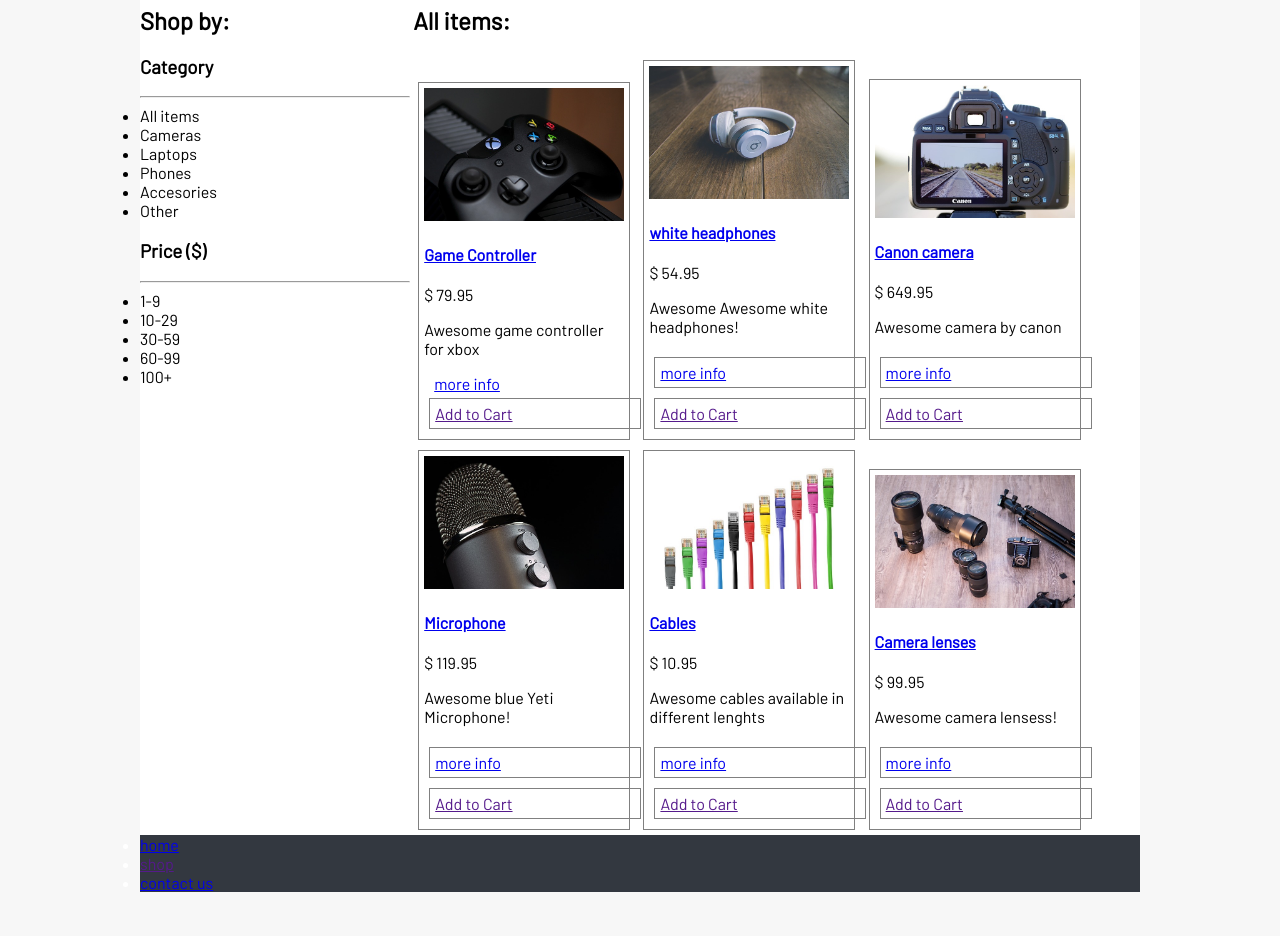
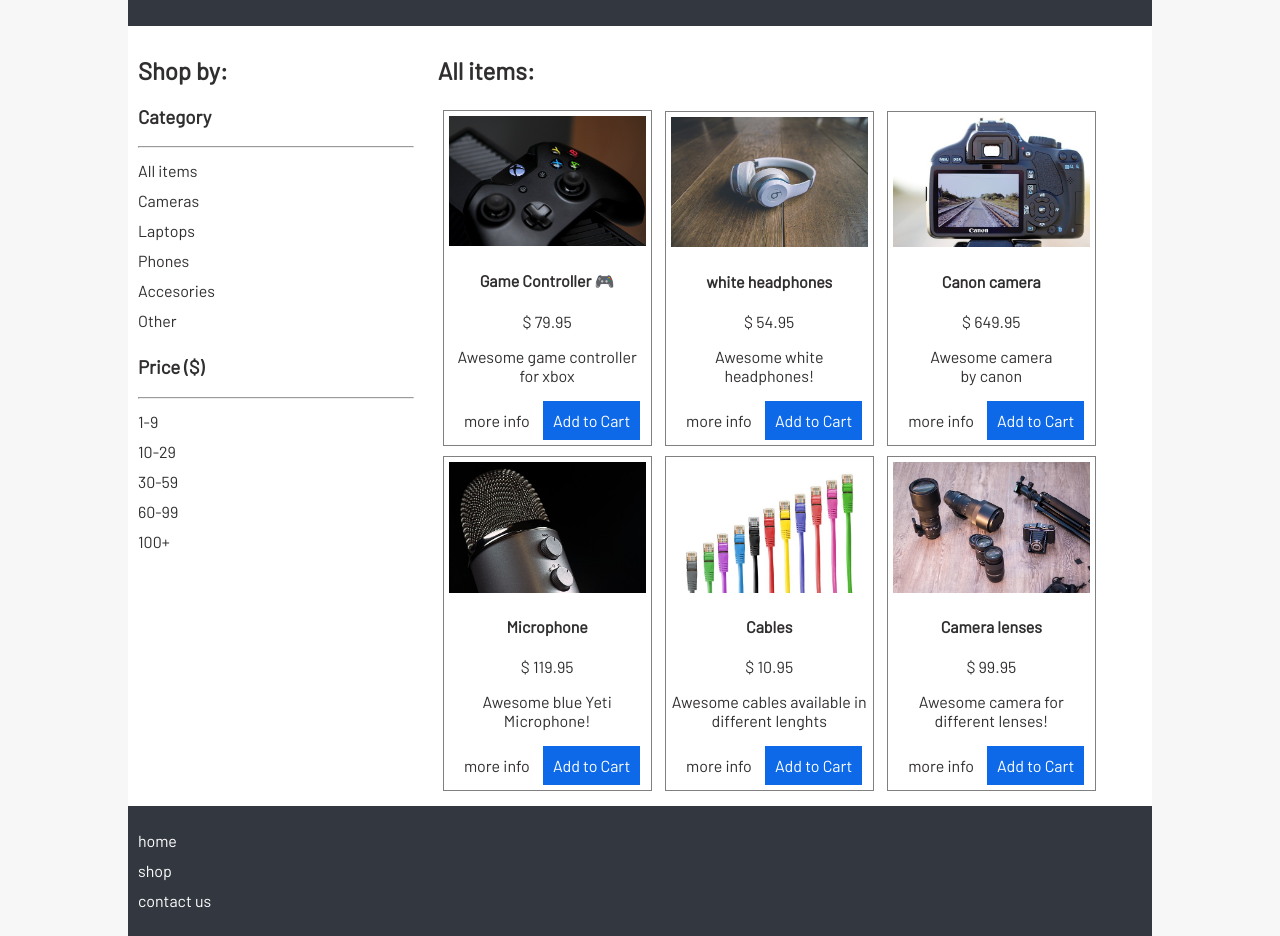
Before and after one commit to alfa33333/webpage_project, a plain HTML site: page index.html in a window 1280 px wide. Shown: the part 95-1031 px from the top of the page. Before the commit the page ends 987 px from the top, so only its background shows below. Drawn offline with Linux system fonts and the light colour scheme.

Commit message:
index page is now responsive

```diff
--- a/index.html
+++ b/index.html
@@ -2,6 +2,7 @@
 <html lang="en">
     <head>
         <meta charset="UTF-8">
+        <meta  name="viewport" content="width=device-width, initial-scale=1">
         <title>Tech Store</title>
         <link rel="preconnect" href="https://fonts.googleapis.com">
         <link rel="preconnect" href="https://fonts.gstatic.com" crossorigin>
@@ -53,63 +54,63 @@
             <h2>All items:</h2>
             <div class="product">
                 <a href="product-detail.html">
-                    <img src="images/controller.jpg" alt="game controller picture" width="300">
+                    <img src="images/controller.jpg" alt="game controller picture" >
                 </a>
-                <h4><a href="product-detail.html">Game Controller</a></h4>
+                <h4><a href="product-detail.html">Game Controller</a> &#127918; </h4>
                 <p>$ 79.95</p>
                 <p>Awesome game controller<br> for xbox</p>
                 <a href="product-detail.html" class="button">more info</a>
-                <a href="" class="product">Add to Cart</a>
+                <a href="" class="button" id="position">Add to Cart</a>
             </div>
             <div class="product">
                 <a href="product-detail.html">
-                    <img src="images/headphones.jpg" alt="white headphones picture" width="300">
+                    <img src="images/headphones.jpg" alt="white headphones picture">
                 </a>
                 <h4><a href="product-detail.html">white headphones</a></h4>
                 <p>$ 54.95</p>
-                <p>Awesome Awesome white headphones!</p>
-                <a href="product-detail.html" class="product">more info</a>
-                <a href="" class="product">Add to Cart</a>
+                <p>Awesome white headphones!</p>
+                <a href="product-detail.html" class="button">more info</a>
+                <a href="" class="button">Add to Cart</a>
             </div>
             <div class="product">
                 <a href="product-detail.html">
-                    <img src="images/camera.jpg" alt="Canon camera" width="300">
+                    <img src="images/camera.jpg" alt="Canon camera">
                 </a>
                 <h4><a href="product-detail.html">Canon camera</a></h4>
                 <p>$ 649.95</p>
-                <p>Awesome camera by canon</p>
-                <a href="product-detail.html" class="product">more info</a>
-                <a href="" class="product">Add to Cart</a>
+                <p>Awesome camera <br>by canon</p>
+                <a href="product-detail.html" class="button">more info</a>
+                <a href="" class="button">Add to Cart</a>
             </div>
             <div class="product">
                 <a href="product-detail.html">
-                    <img src="images/microphone.jpg" alt="Blue Yeti microphone" width="300">
+                    <img src="images/microphone.jpg" alt="Blue Yeti microphone">
                 </a>
                 <h4><a href="product-detail.html">Microphone</a></h4>
                 <p>$ 119.95</p>
                 <p>Awesome blue Yeti Microphone!</p>
-                <a href="product-detail.html" class="product">more info</a>
-                <a href="" class="product">Add to Cart</a>
+                <a href="product-detail.html" class="button">more info</a>
+                <a href="" class="button">Add to Cart</a>
             </div>
             <div class="product">
                 <a href="product-detail.html">
-                    <img src="images/cables.jpg" alt="Several cables" width="300">
+                    <img src="images/cables.jpg" alt="Several cables">
                 </a>
                 <h4><a href="product-detail.html">Cables</a></h4>
                 <p>$ 10.95</p>
                 <p>Awesome cables available in different lenghts</p>
-                <a href="product-detail.html" class="product">more info</a>
-                <a href="" class="product">Add to Cart</a>
+                <a href="product-detail.html" class="button">more info</a>
+                <a href="" class="button">Add to Cart</a>
             </div>
             <div class="product">
                 <a href="product-detail.html">
-                    <img src="images/lenses.jpg" alt="camera lenses" width="300">
+                    <img src="images/lenses.jpg" alt="camera lenses">
                 </a>
                 <h4><a href="product-detail.html">Camera lenses</a></h4>
                 <p>$ 99.95</p>
-                <p>Awesome camera lensess!</p>
-                <a href="product-detail.html" class="product">more info</a>
-                <a href="" class="product">Add to Cart</a>
+                <p>Awesome camera for different lenses!</p>
+                <a href="product-detail.html" class="button">more info</a>
+                <a href="" class="button">Add to Cart</a>
             </div>
         </main>
 
--- a/styles.css
+++ b/styles.css
@@ -6,19 +6,40 @@
             body {
                 font-family: 'Barlow', sans-serif;;
                 background: white;
-                max-width: 1000px;
+                /* max-width: 80vw; */
                 margin: 0 auto;
+                color: rgb(49, 46, 46);
+                text-align: center;
             }
 
             header, footer {
                 background: #333840;
                 color: white;
+                padding: 20px 10px;
+            }
+
+            input[type="search"] {
+                width: 100%;
             }
 
             ul {
                 margin: 0;
                 padding: 0;
 
+            }
+
+            li {
+                list-style: none;
+                line-height: 30px;
+            }
+
+            a {
+                text-decoration: none;
+                color: inherit;
+            }
+
+            a:hover {
+                color: #0e69e0;
             }
 
             header li {
@@ -29,23 +50,23 @@
                 display: inline-block;
             }
 
-            main{
-                width: 680px;
-                display: inline-block;
+            header h1 {
+                /* width: 60%; */
+                width: 100%;
             }
 
-            aside {
-                width: 270px;
-                display: inline-block;
-                vertical-align: top;
-            }
+
 
            .product {
+               box-sizing: border-box;
                border: 1px solid grey;
-               width: 200px;
+               /* width: 30%; */
                margin: 5px;
                padding: 5px;
-                display: inline-block;
+
+               text-align: center;
+               width: 100%;
+               text-align: center;
             }
 
             img {
@@ -54,4 +75,118 @@
 
             .button {
                 padding: 10px;
+                display: inline-block;
             }
+
+            .button:last-of-type {
+                background: #0e69e9;
+                color: white;
+            }
+
+            /* product detail page */
+
+            .product-detail {
+                width: 660px;
+            }
+
+            .product-detail img {
+                max-width: 50%;
+                float: left;
+            }
+            /* contactus*/
+
+            form {
+                padding: 10px;
+                margin: 10px 0;
+                width: 600px;
+            }
+
+            form > div {
+                margin: 10px 0;
+            }
+
+            .inline label {
+                display: inline-block;
+                width: 100px;
+            }
+
+            input[type="text"], input[type="email"], textarea {
+                padding: 10px;
+                width: 400px;
+            }
+
+            /* table */
+
+            table {
+                width: 400px;
+                text-align: left;
+                margin: 20px 0;
+            }
+
+            caption {
+                font-weight: bold;
+                font-style: italic;
+                border-bottom: 1px dotted;
+                padding: 10px;
+            }
+
+            th, td {
+                padding: 10px;
+            }
+
+            tr:hover {
+                background: #f5f5f5;
+            }
+
+
+
+            @media (min-width: 800px) {
+                input[type="search"] {
+                    width: 40%;
+                    margin-left: 2em;
+                }
+
+
+                .product {
+                    display: inline-block;
+                    width: 48%;
+                }
+            }
+
+            @media (min-width: 1000px) {
+                body{
+                    text-align: left;
+                }
+
+                header h1 {
+                    width: 60%;
+                }
+
+                main{
+                    width: 68%;
+                    display: inline-block;
+                    padding: 10px;
+                }
+
+                aside {
+                    width: 27%;
+                    display: inline-block;
+                    vertical-align: top;
+                    padding: 10px;
+                }
+
+            }
+
+            @media (min-width:1200px) {
+                body {
+                    max-width: 80vw;
+                }
+
+                .product {
+                    width: 30%;
+                }
+
+                input[type="search"] {
+                    width: 20%;
+                }
+            }
```
Also changed, not shown: contact.html (+4 -4 lines), product-detail.html (+1 -1 lines).
